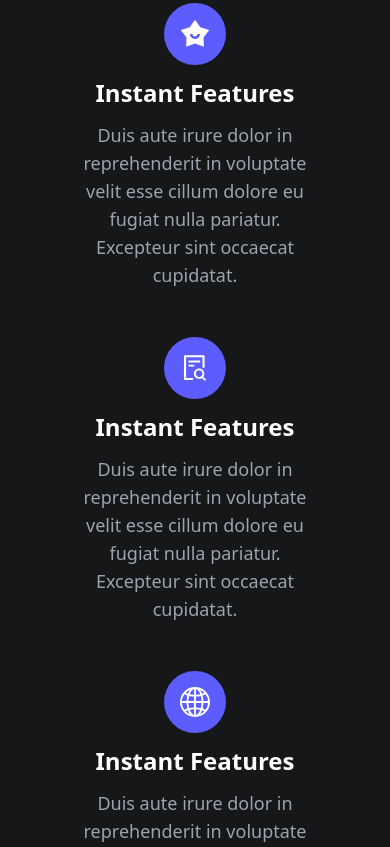
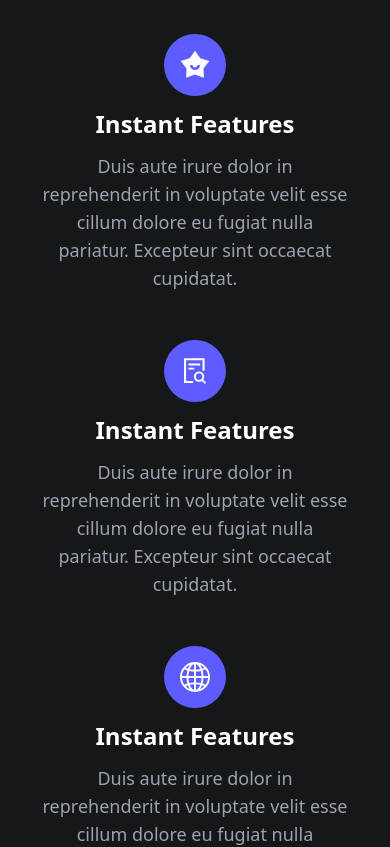
Before and after one commit to bigyan-sapkota/open-pro, a React (Vite) app: page / in a window 390 px wide. Shown: the part 1120-1967 px from the top of the page. Built offline with nearby package versions, Linux system fonts and the light colour scheme.

Commit message:
Enhancement

```diff
--- a/src/App.jsx
+++ b/src/App.jsx
@@ -10,7 +10,7 @@ import Footer from "./Containers/Footer";
 
 const App = () => {
   return (
-    <div className="md:px-7">
+    <div className="px-2 md:px-7">
       <Navbar />
       <Home />
       <Clients />
--- a/src/Containers/Clients.jsx
+++ b/src/Containers/Clients.jsx
@@ -36,7 +36,7 @@ const Clients = () => {
               <h3 className="text-2xl text-white font-bold">
                 Instant Features
               </h3>
-              <p className="text-gray-400 text-[19px] text-lg font-normal text-center w-64">
+              <p className="text-gray-400 text-[19px] text-lg font-normal text-center max-w-xs">
                 Duis aute irure dolor in reprehenderit in voluptate velit esse
                 cillum dolore eu fugiat nulla pariatur. Excepteur sint occaecat
                 cupidatat.
```
Also changed, not shown: 1 other file (tests, documents, lock files or other folders).
